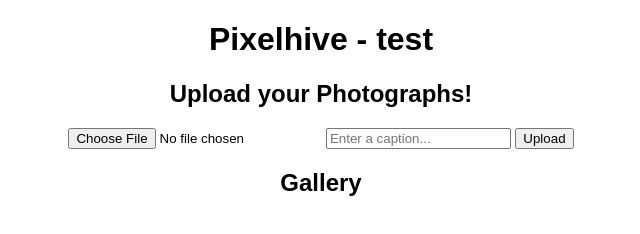
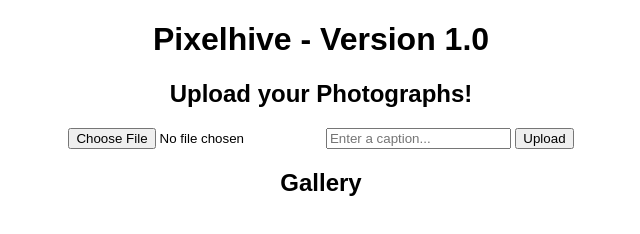
Before and after one commit to adamwardlive/pixelhive, a plain HTML site: page index.html in a window 1280 px wide. Shown: the whole page, without its empty margins (319-959 px from the left). Drawn offline with Linux system fonts and the light colour scheme; no server answers.

Commit message:
Update index.html
updated title

```diff
--- a/index.html
+++ b/index.html
@@ -9,7 +9,7 @@
 <body>
 
 <header>
-  <h1>Pixelhive - test</h1>
+  <h1>Pixelhive - Version 1.0</h1>
 </header>
 
 <main>
```
